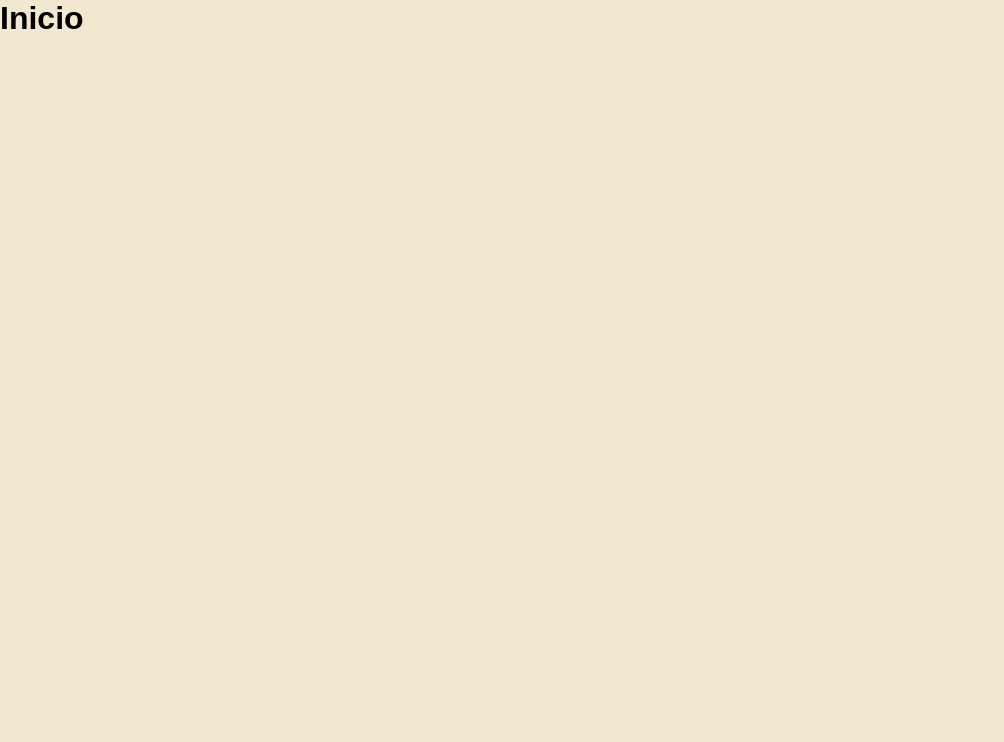
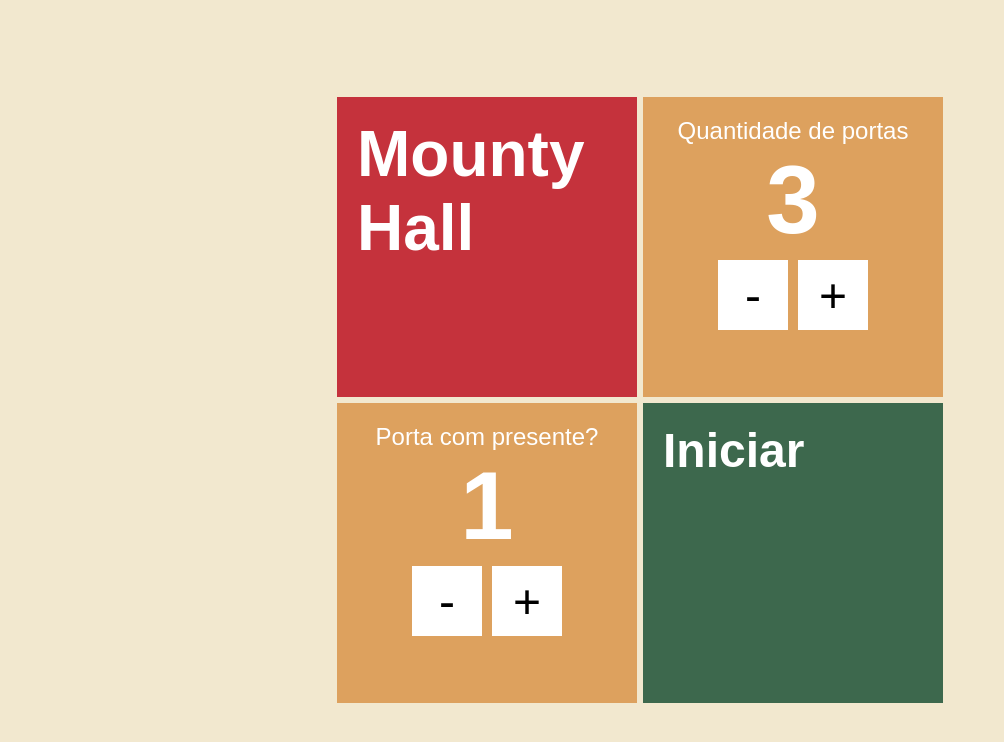
Before and after one commit to Victordplima/Monty-Hall-Jogo, a Next.js app: page / in a window 1280 px wide. Shown: the top 742 px of the page, without its empty margins (0-1004 px from the left). Built offline with nearby package versions, Linux system fonts and the light colour scheme.

Commit message:
feat: adiciona a tela de inicio com o formulario para começar o jogo

```diff
--- a/src/app/jogo/[portas]/[temPresente]/page.tsx
+++ b/src/app/jogo/[portas]/[temPresente]/page.tsx
@@ -1,4 +1,4 @@
-"use client"; // Asegura que o componente será renderizado no cliente
+"use client";
 
 import styles from "../../../../styles/jogo.module.css";
 import { useState, useEffect } from "react";
--- a/src/app/page.tsx
+++ b/src/app/page.tsx
@@ -1,9 +1,47 @@
 "use client";
 
-export default function Home() {
-    return(
-        <div>
-            <h1>Inicio</h1>
+import styles from "../styles/formulario.module.css";
+import Card from "../components/Card";
+import Link from "next/link";
+import EntradaNumerica from "../components/EntradaNumerica";
+import { useState } from "react";
+
+export default function Formulario() {
+    const [quantidadeDePortas, setQuantidadeDePortas] = useState(3);
+    const [comPresente, setComPresente] = useState(1);
+
+    return (
+        <div className={styles.formulario}>
+            <div>
+                <Card bgcolor="#c5323c">
+                    <h1>Mounty Hall</h1>
+                </Card>
+                <Card>
+                    <EntradaNumerica
+                        text="Quantidade de portas"
+                        value={quantidadeDePortas}
+                        onChange={(novaQuantidade) =>
+                            setQuantidadeDePortas(novaQuantidade)
+                        }
+                    />
+                </Card>
+            </div>
+            <div>
+                <Card>
+                    <EntradaNumerica
+                        text="Porta com presente?"
+                        value={comPresente}
+                        onChange={(novaPortaComPresente) =>
+                            setComPresente(novaPortaComPresente)
+                        }
+                    />
+                </Card>
+                <Card bgcolor="#3d684d">
+                    <Link href={`/jogo/${quantidadeDePortas}/${comPresente}`}>
+                        <h2 className={styles.link}>Iniciar</h2>
+                    </Link>
+                </Card>
+            </div>
         </div>
-    )
+    );
 }
--- /dev/null
+++ b/src/components/Card.tsx
@@ -0,0 +1,17 @@
+import styles from "../styles/card.module.css";
+
+interface CardProps {
+    bgcolor?: string;
+    children?: any;
+}
+
+export default function Card(props: CardProps) {
+    return (
+        <div
+            className={styles.card}
+            style={{ backgroundColor: props.bgcolor ?? "#dda15e" }}
+        >
+            {props.children}
+        </div>
+    );
+}
--- /dev/null
+++ b/src/components/EntradaNumerica.tsx
@@ -0,0 +1,27 @@
+import styles from "../styles/entradaNumerica.module.css";
+
+interface EntradaNumericaProps {
+    text: string;
+    value: number;
+    onChange: (newValue: number) => void;
+}
+
+export default function EntradaNumerica(props: EntradaNumericaProps) {
+    const dec = () => props.onChange(props.value - 1);
+    const inc = () => props.onChange(props.value + 1);
+
+    return (
+        <div className={styles.entradaNumerica}>
+            <span className={styles.text}>{props.text}</span>
+            <span className={styles.value}>{props.value}</span>
+            <div className={styles.botoes}>
+                <button className={styles.btn} onClick={dec}>
+                    -
+                </button>
+                <button className={styles.btn} onClick={inc}>
+                    +
+                </button>
+            </div>
+        </div>
+    );
+}
--- /dev/null
+++ b/src/styles/card.module.css
@@ -0,0 +1,9 @@
+.card {
+    display: flex;
+    width: 300px;
+    height: 300px;
+    color: white;
+    margin: 3px;
+    font-size: 2rem;
+    padding: 20px;
+}
--- /dev/null
+++ b/src/styles/entradaNumerica.module.css
@@ -0,0 +1,35 @@
+.entradaNumerica {
+    display: flex;
+    flex: 1;
+    color: black;
+    flex-direction: column;
+    align-items: center;
+}
+
+.text {
+    color: white;
+    font-size: 1.5rem;
+}
+
+.value {
+    color: white;
+    font-weight: bold;
+    font-size: 6rem;
+}
+
+.botoes {
+    display: flex;
+}
+
+.btn {
+    display: flex;
+    align-items: center;
+    justify-content: center;
+    font-size: 3rem;
+    height: 70px;
+    width: 70px;
+    margin: 5px;
+    border: none;
+    background-color: white;
+    color: black;
+}
--- /dev/null
+++ b/src/styles/formulario.module.css
@@ -0,0 +1,19 @@
+.formulario{
+    display: flex;
+    justify-content: center;
+    align-items: center;
+    height: 100vh;
+    flex-direction: column;
+}
+
+.formulario > div {
+    display: flex;
+}
+
+.link {
+    display: flex;
+    margin: 0;
+    justify-content: center;
+    align-items: center;
+    flex: 1;
+}
```
